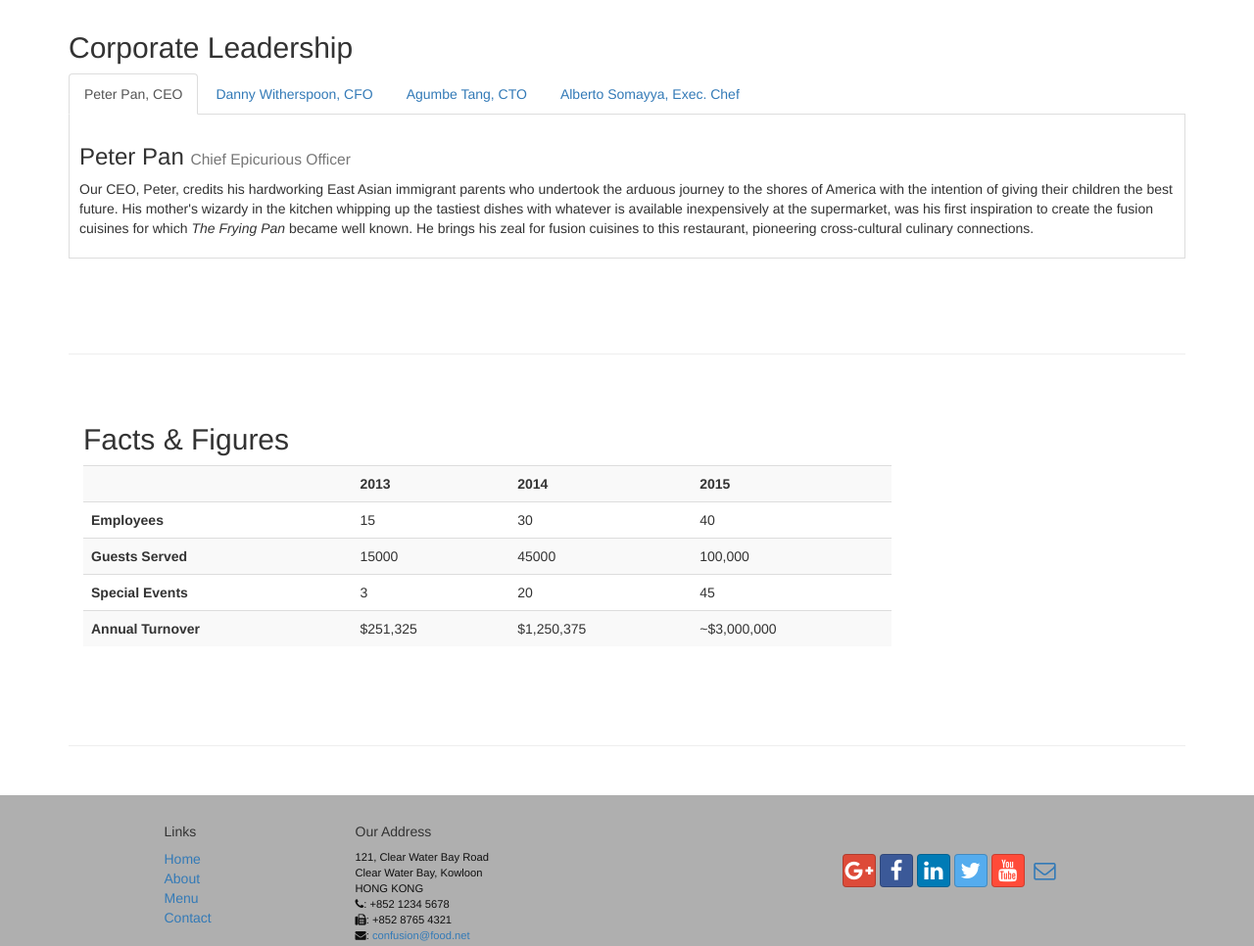
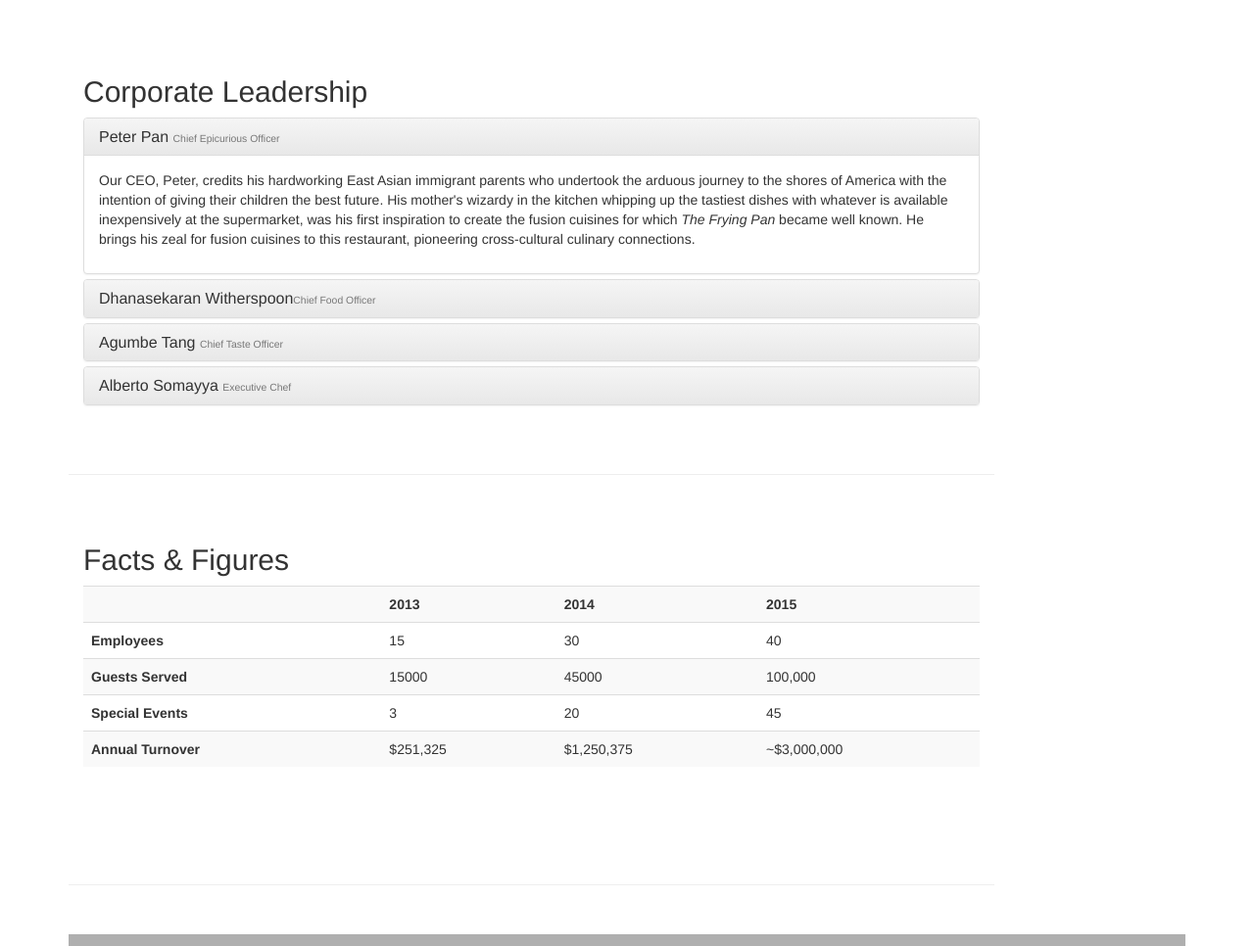
Before and after one commit to CuJIa3eMJIu/CuJIa3eMJIu.github.io, a plain HTML site: page aboutus.html in a window 1280 px wide. Shown: the part 1150-2116 px from the top of the page at 98% size. Drawn offline with nearby package versions, Linux system fonts and the light colour scheme.

Commit message:
Added files via upload

```diff
--- a/aboutus.html
+++ b/aboutus.html
@@ -23,7 +23,7 @@
     <![endif]-->
 </head>
 
-<body>
+<body data-spy="scroll" data-target="#myScrollspy" data-offset="200">
     <nav class="navbar navbar-inverse navbar-fixed-top" role="navigation">
         <div class="container">
             <div class="navbar-header">
@@ -98,8 +98,11 @@
         </div>
     </header>
 
-    <div>
+
         <div class="container">
+          <div class="row">
+            <div class="col-xs-12 col-sm-10">
+
             <div class="row row-header ">
               <ol class="breadcrumb">
                 <li ><a href="index.html">Home</a></li>
@@ -110,11 +113,11 @@
                <h3>About Us</h3>
                <hr>
             </div>
-        </div>
 
-        <div class="container">
-            <div class="row row-content">
-              <div class="col-sm-8">
+
+
+            <div class="row row-content" id="history">
+              <div class="col-xs-12 col-sm-6 col-lg-8">
 
                 <h2>Our History</h2>
                 <p>Started in 2010, Ristorante con Fusion quickly established itself as a culinary icon par excellence in Hong Kong. With its unique brand of world fusion cuisine that can be found nowhere else, it enjoys patronage from the A-list clientele in Hong Kong.  Featuring four of the best three-star Michelin chefs in the world, you never know what will arrive on your plate the next time you visit us.</p>
@@ -133,7 +136,7 @@
             </div>
 
 
-            <div class="col-sm-4 col-xs-12">
+            <div class="col-xs-12 col-sm-6 col-lg-4">
               <div class="panel panel-primary">
                    <div class="panel-heading">
                        <h3 class="panel-title">Facts At a Glance</h3>
@@ -163,49 +166,97 @@
             <div>
                 <p style="padding:20px;"></p>
             </div>
-        </div>
 
 
-        <div class="container">
-            <div class="row row-content">
+
+<div class="row row-content" id="corporate">
+
+
+
+              <div class="col-xs-12">
+
+
                 <h2 class="">Corporate Leadership</h2>
-                <ul class="nav nav-tabs" role="tablist">
-                   <li role="presentation" class="active">
-                   <a href="#peter" aria-controls="peter"
-                    role="tab" data-toggle="tab">Peter Pan, CEO</a></li>
-                   <li role="presentation"><a href="#danny"
-                    aria-controls="danny" role="tab"
-                    data-toggle="tab">Danny Witherspoon, CFO</a></li>
-                   <li role="presentation"><a href="#agumbe"
-                    aria-controls="agumbe" role="tab"
-                    data-toggle="tab">Agumbe Tang, CTO</a></li>
-                   <li role="presentation"><a href="#alberto"
-                    aria-controls="alberto" role="tab"
-                    data-toggle="tab">Alberto Somayya, Exec. Chef</a></li>
-               </ul>
 
-               <div class="tab-content">
-                 <div role="tabpanel" class="tab-pane fade in active" id="peter">
-                 <h3>Peter Pan <small>Chief Epicurious Officer</small></h3>
+                <div class="panel-group" id="accordion"
+                        role="tablist" aria-multiselectable="true">
+
+
+                        <div class="panel panel-default">
+                       <div class="panel-heading" role="tab" id="headingPeter">
+                           <h3 class="panel-title">
+                               <a role="button" data-toggle="collapse"
+                                    data-parent="#accordion" href="#peter"
+                                    aria-expanded="true" aria-controls="peter">
+                                   Peter Pan <small>Chief Epicurious Officer</small></a>
+                           </h3>
+                       </div>
+                       <div role="tabpanel" class="panel-collapse collapse in"
+                            id="peter"    aria-labelledby="headingPeter">
+                           <div class="panel-body">
                              <p>Our CEO, Peter, credits his hardworking East Asian immigrant parents who undertook the arduous journey to the shores of America with the intention of giving their children the best future. His mother's wizardy in the kitchen whipping up the tastiest dishes with whatever is available inexpensively at the supermarket, was his first inspiration to create the fusion cuisines for which <em>The Frying Pan</em> became well known. He brings his zeal for fusion cuisines to this restaurant, pioneering cross-cultural culinary connections.</p>
                            </div>
-               <div role="tabpanel" class="tab-pane fade" id="danny">
-                 <h3>Dhanasekaran Witherspoon <small>Chief Food Officer</small></h3>
+                       </div>
+                   </div>
+                   <div class="panel panel-default">
+                  <div class="panel-heading" role="tab" id="headingDanny">
+                      <h3 class="panel-title">
+                          <a role="button" data-toggle="collapse"
+                               data-parent="#accordion" href="#danny"
+                               aria-expanded="true" aria-controls="danny">
+                              Dhanasekaran Witherspoon<small>Chief Food Officer</small></a>
+                      </h3>
+                  </div>
+                  <div role="tabpanel" class="panel-collapse collapse"
+                       id="danny"    aria-labelledby="headingDanny">
+                      <div class="panel-body">
                         <p>Our CFO, Danny, as he is affectionately referred to by his colleagues, comes from a long established family tradition in farming and produce. His experiences growing up on a farm in the Australian outback gave him great appreciation for varieties of food sources. As he puts it in his own words, <em>Everything that runs, wins, and everything that stays, pays!</em></p>
                       </div>
-                 <div role="tabpanel" class="tab-pane fade" id="agumbe">
-                 <h3>Agumbe Tang <small>Chief Taste Officer</small></h3>
+                  </div>
+                 </div>
+                 <div class="panel panel-default">
+                <div class="panel-heading" role="tab" id="headingAgumbe">
+                    <h3 class="panel-title">
+                        <a role="button" data-toggle="collapse"
+                             data-parent="#accordion" href="#agumbe"
+                             aria-expanded="true" aria-controls="agumbe">
+                            Agumbe Tang <small>Chief Taste Officer</small></a>
+                    </h3>
+                </div>
+                <div role="tabpanel" class="panel-collapse collapse"
+                     id="agumbe"    aria-labelledby="headingAgumbe">
+                    <div class="panel-body">
                       <p>Blessed with the most discerning gustatory sense, Agumbe, our CFO, personally ensures that every dish that we serve meets his exacting tastes. Our chefs dread the tongue lashing that ensues if their dish does not meet his exacting standards. He lives by his motto, <em>You click only if you survive my lick.</em></p>
                     </div>
-               <div role="tabpanel" class="tab-pane fade" id="alberto">
-                 <h3>Alberto Somayya <small>Executive Chef</small></h3>
+                </div>
+               </div>
+               <div class="panel panel-default">
+              <div class="panel-heading" role="tab" id="headingDanny">
+                  <h3 class="panel-title">
+                      <a role="button" data-toggle="collapse"
+                           data-parent="#accordion" href="#alberto"
+                           aria-expanded="true" aria-controls="alberto">
+                          Alberto Somayya <small>Executive Chef</small></a>
+                  </h3>
+              </div>
+              <div role="tabpanel" class="panel-collapse collapse"
+                   id="alberto"    aria-labelledby="headingAlberto">
+                  <div class="panel-body">
                     <p>Award winning three-star Michelin chef with wide International experience having worked closely with whos-who in the culinary world, he specializes in creating mouthwatering Indo-Italian fusion experiences. He says, <em>Put together the cuisines from the two craziest cultures, and you get a winning hit! Amma Mia!</em></p>
+                  </div>
               </div>
              </div>
 
                   </div>
-            <div class="row row-content">
-           <div class="col-xs-12 col-sm-9">
+
+
+               </div>
+
+</div>
+
+
+            <div class="row row-content" id="facts">
+           <div class="col-xs-12">
                <h2>Facts &amp; Figures</h2>
                <div class="table-responsive">
                 <table class="table table-striped">
@@ -250,8 +301,16 @@
              <div>
                 <p style="padding:20px;"></p>
             </div>
+
+
     </div>
-
+    <nav class="hidden-xs col-sm-2" id="myScrollspy">
+               <ul class="nav nav-pills nav-stacked" data-spy="affix" data-offset-top="400">
+                   <li><a href="#history">Our History</a></li>
+                   <li><a href="#corporate">Corporate</a></li>
+                   <li><a href="#facts">Facts</a></li>
+               </ul>
+           </nav>
   </div>
 
     <footer class="row-footer">
--- a/css/myStyles.css
+++ b/css/myStyles.css
@@ -67,3 +67,6 @@
     border-bottom: 1px solid #ddd;
     padding: 10px;
 }
+.affix {
+    top:100px;
+}
```
Lines whose indentation alone changed are shown as unchanged.
